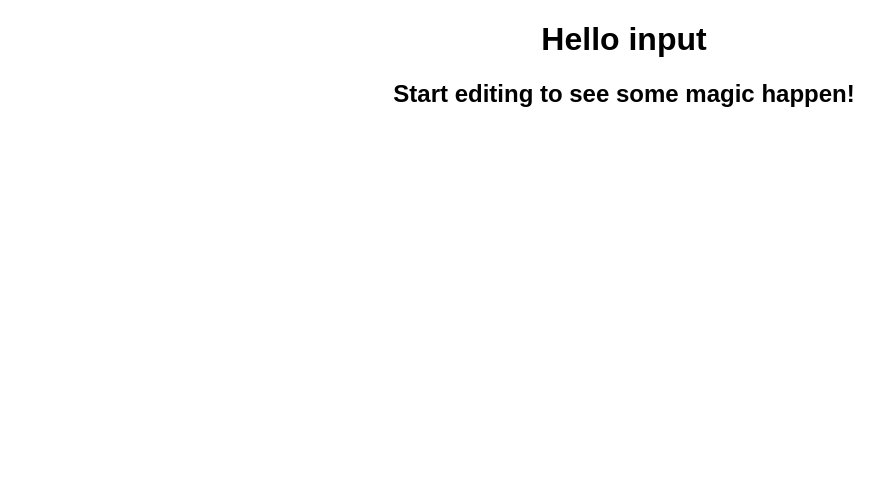
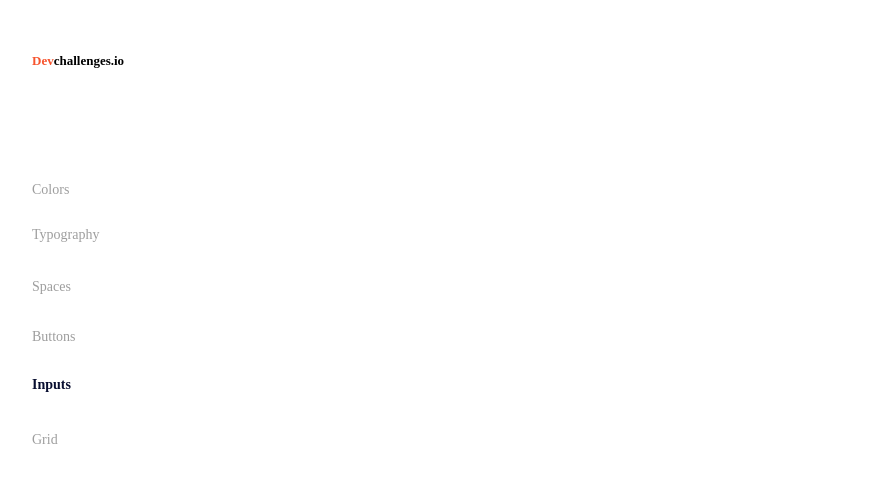
Before and after one commit to sPreet247/React-input-components, a React (Create React App) app: page / in a window 1280 px wide. Shown: the top 482 px of the page, without its empty margins (16-900 px from the left). Built offline with nearby package versions, Linux system fonts and the light colour scheme.

Commit message:
sidenavAdded

```diff
--- a/src/App.js
+++ b/src/App.js
@@ -1,10 +1,10 @@
 import "./styles.css";
+import SideNavbar from "./components/SideNavbar/SideNavbar";
 
 export default function App() {
   return (
-    <div className="App">
-      <h1>Hello input</h1>
-      <h2>Start editing to see some magic happen!</h2>
-    </div>
+    <>
+      <SideNavbar />
+    </>
   );
 }
--- /dev/null
+++ b/src/components/SideNavbar/SideNavbar.js
@@ -0,0 +1,20 @@
+import { NavLink, Title } from "./SideNavbarElements";
+function SideNavBar() {
+  return (
+    <>
+      <Title>
+        Dev<span style={{ color: "#000000" }}>challenges.io</span>
+      </Title>
+      <nav>
+        <NavLink colors>Colors</NavLink>
+        <NavLink typography>Typography</NavLink>
+        <NavLink spaces>Spaces</NavLink>
+        <NavLink buttons>Buttons</NavLink>
+        <NavLink inputs>Inputs</NavLink>
+        <NavLink grid>Grid</NavLink>
+      </nav>
+    </>
+  );
+}
+
+export default SideNavBar;
--- /dev/null
+++ b/src/components/SideNavbar/SideNavbarElements.js
@@ -0,0 +1,73 @@
+import styled, { css } from "styled-components";
+
+export const Title = styled.h3`
+  position: absolute;
+  width: 114px;
+  height: 20px;
+  left: 48px;
+  top: 38px;
+
+  font-family: Poppins;
+  font-style: normal;
+  font-weight: 600;
+  font-size: 13px;
+  line-height: 19px;
+
+  /* identical to box height */
+
+  color: #f7542e;
+`;
+
+export const NavLink = styled.a`
+  position: absolute;
+
+  height: 20px;
+  left: 48px;
+
+  font-family: Noto Sans JP;
+  font-style: normal;
+  font-weight: 500;
+  font-size: 14px;
+  line-height: 20px;
+
+  color: #9e9e9e;
+
+  ${(props) =>
+    props.colors &&
+    css`
+      top: 180px;
+      width: 62px;
+    `}
+  ${(props) =>
+    props.typography &&
+    css`
+      top: 225px;
+      width: 80px;
+    `}
+  ${(props) =>
+    props.spaces &&
+    css`
+      top: 277px;
+      width: 47px;
+    `}
+  ${(props) =>
+    props.buttons &&
+    css`
+      top: 327px;
+      width: 53px;
+    `}
+  ${(props) =>
+    props.inputs &&
+    css`
+      top: 375px;
+      width: 45px;
+      color: #090f31;
+      font-weight: bold;
+    `}
+  ${(props) =>
+    props.grid &&
+    css`
+      top: 430px;
+      width: 29px;
+    `}
+`;
```
